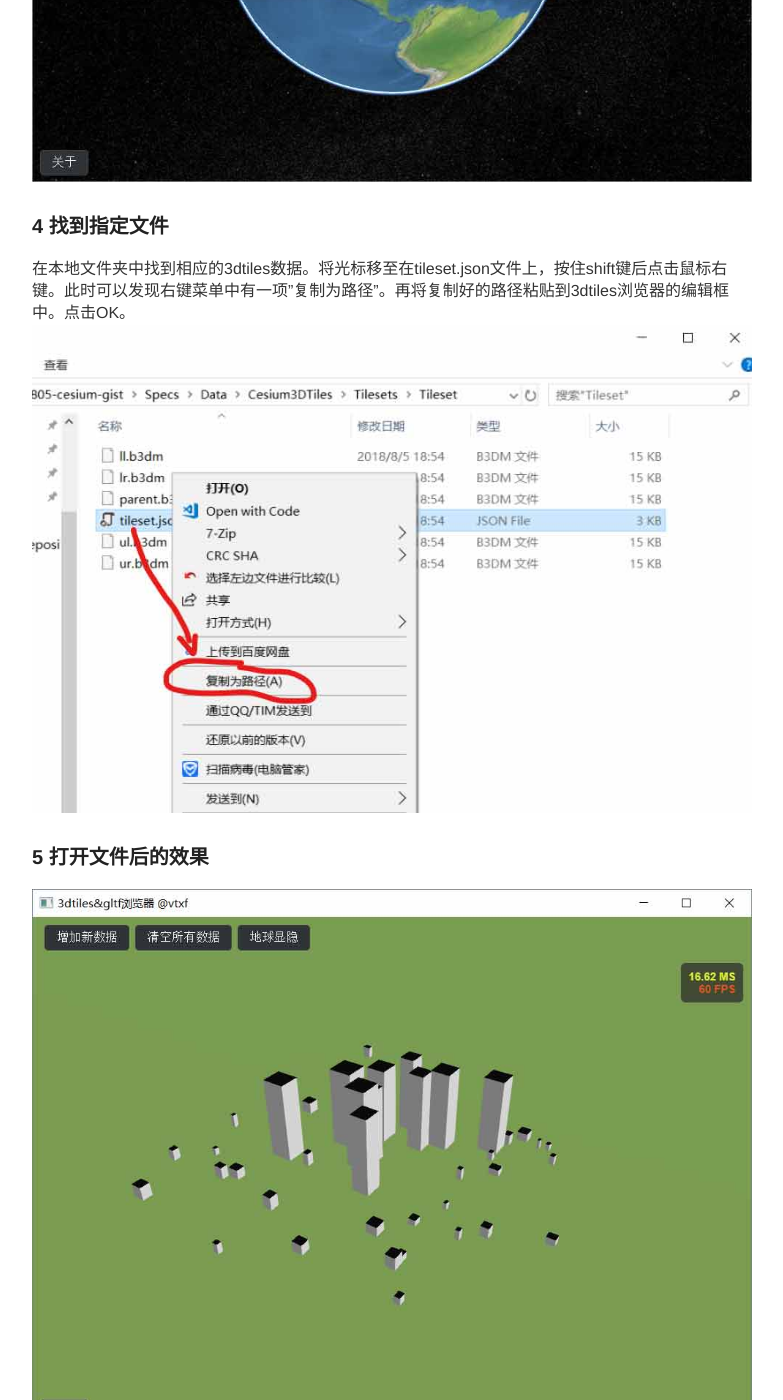
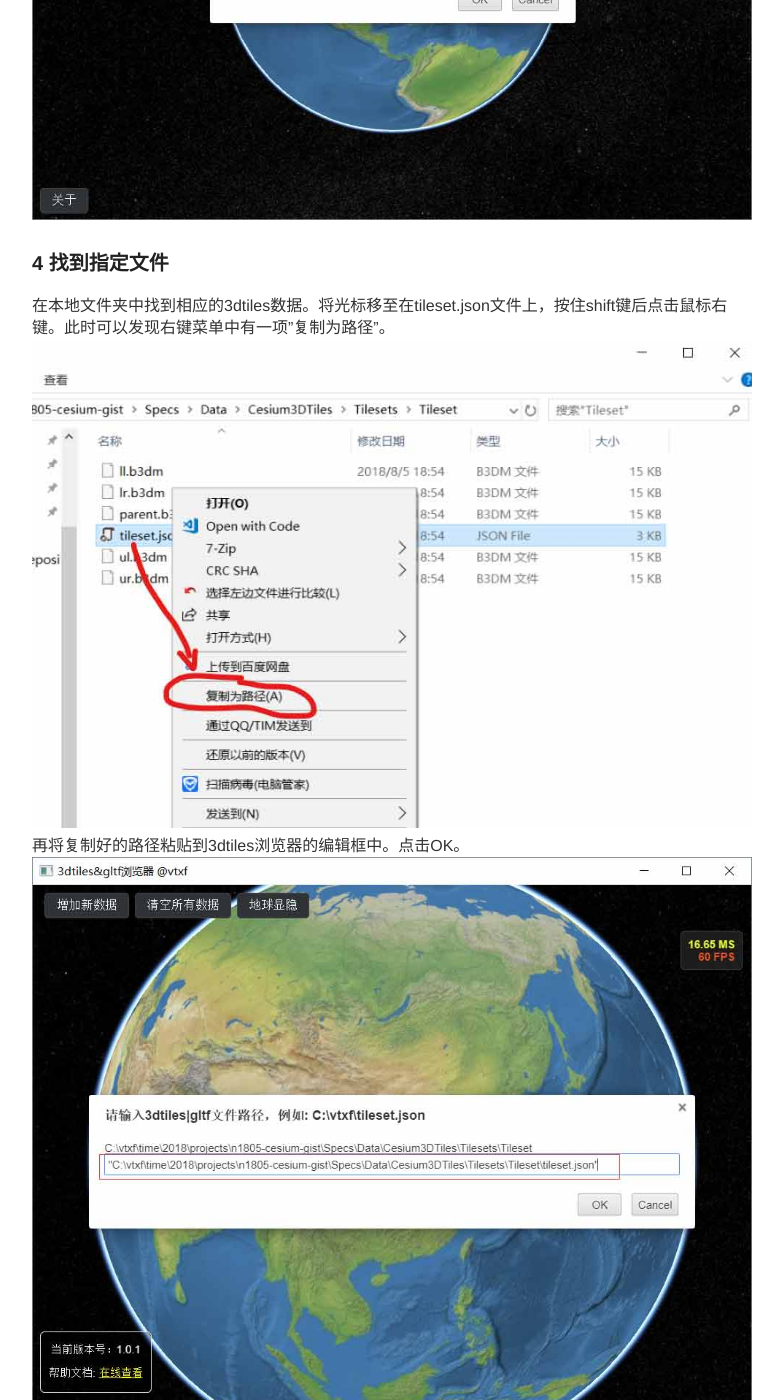
Before and after one commit to vtxf/czm6, a Jekyll site: the page built from t/18/3dtiles-explorer-help/index.md, in a window 1280 px wide and 1400 px high, scrolled down 1086 px. Shown: the whole window, without its empty margins (248-1031 px from the left). Built offline with Jekyll 4.4.1, drawn with Linux system fonts in a browser that asks for light colours; comment, search, counter and statistics services are not loaded.

Commit message:
修改帮助文档

```diff
--- a/t/18/3dtiles-explorer-help/index.md
+++ b/t/18/3dtiles-explorer-help/index.md
@@ -13,8 +13,10 @@
 ![](images/20180805190808.jpg)
 
 ## 4 找到指定文件
-在本地文件夹中找到相应的3dtiles数据。将光标移至在tileset.json文件上，按住shift键后点击鼠标右键。此时可以发现右键菜单中有一项"复制为路径"。再将复制好的路径粘贴到3dtiles浏览器的编辑框中。点击OK。
+在本地文件夹中找到相应的3dtiles数据。将光标移至在tileset.json文件上，按住shift键后点击鼠标右键。此时可以发现右键菜单中有一项"复制为路径"。
 ![](images/1808051907.jpg)
+再将复制好的路径粘贴到3dtiles浏览器的编辑框中。点击OK。
+![](images/20180805203907.jpg)
 
 ## 5 打开文件后的效果
 ![](images/20180805191028.jpg)
```
Also changed, not shown: other parts of t/18/3dtiles-explorer-help/index.md (+1 -1 lines), t/18/3dtiles-explorer-help/help.md (deleted, +0 -22 lines), t/18/3dtiles-explorer-help/images/20180805203907.jpg (added).
